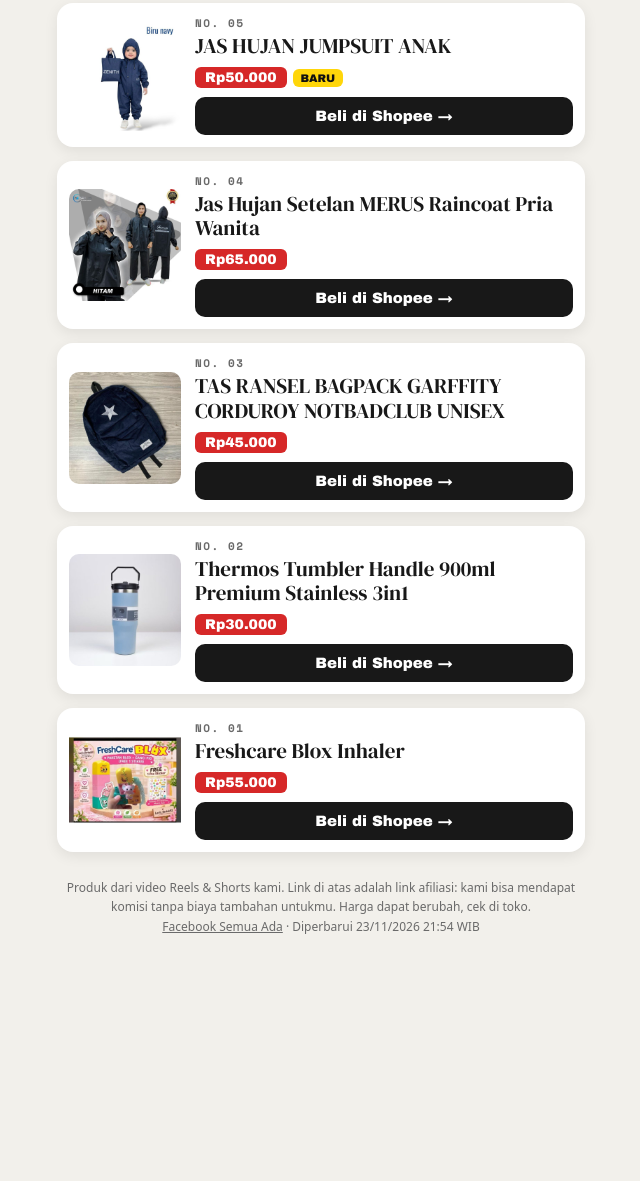
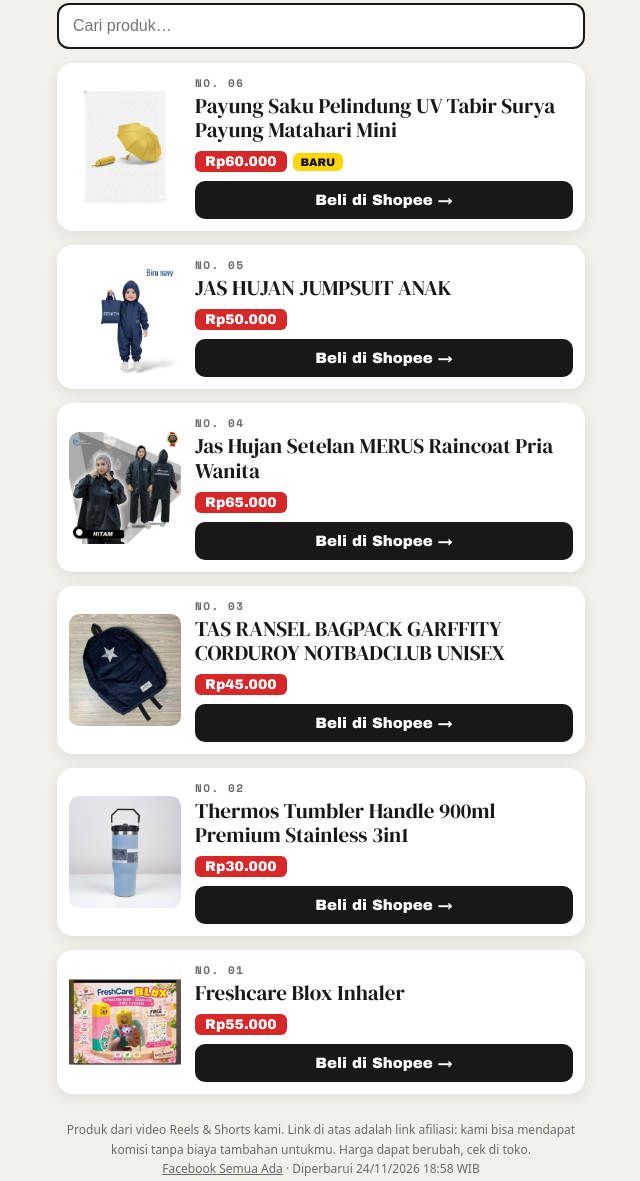
Before and after one commit to malik2008/karyawan-ai-info, a plain HTML site: page produk/index.html in a window 1280 px wide. Shown: the part 219-1400 px from the top of the page, without its empty margins (319-959 px from the left). Before the commit the page ends 1195 px from the top, so only its background shows below. Drawn offline with Linux system fonts and the light colour scheme.

Commit message:
Perbarui etalase produk

```diff
--- a/produk/index.html
+++ b/produk/index.html
@@ -39,8 +39,9 @@ footer{font-size:12px;color:var(--abu);text-align:center;margin-top:26px;line-he
 <header><img class="logo" src="logo.jpg" alt="Semua Ada">
 <h1>SEMUA ADA</h1><div class="sub">REKOMENDASI PRODUK · HARGA JELAS</div></header>
 <div class="garis"></div>
-
-<div class="kartu" data-cari="jas hujan jumpsuit anak"><img src="img/L203471.jpg" alt="JAS HUJAN JUMPSUIT ANAK" loading="lazy"><div class="isi"><div class="no">NO. 05</div><div class="nama">JAS HUJAN JUMPSUIT ANAK</div><span class="harga">Rp50.000</span><span class="baru">BARU</span><a class="beli" href="https://s.shopee.co.id/90702XcbUC" target="_blank" rel="nofollow sponsored noopener">Beli di Shopee →</a></div></div>
+<input id="cari" class="cari" type="search" placeholder="Cari produk…">
+<div class="kartu" data-cari="payung saku pelindung uv tabir surya payung matahari mini"><img src="img/L83815c.jpg" alt="Payung Saku Pelindung UV Tabir Surya Payung Matahari Mini" loading="lazy"><div class="isi"><div class="no">NO. 06</div><div class="nama">Payung Saku Pelindung UV Tabir Surya Payung Matahari Mini</div><span class="harga">Rp60.000</span><span class="baru">BARU</span><a class="beli" href="https://s.shopee.co.id/3g5UnZK1Io" target="_blank" rel="nofollow sponsored noopener">Beli di Shopee →</a></div></div>
+<div class="kartu" data-cari="jas hujan jumpsuit anak"><img src="img/L203471.jpg" alt="JAS HUJAN JUMPSUIT ANAK" loading="lazy"><div class="isi"><div class="no">NO. 05</div><div class="nama">JAS HUJAN JUMPSUIT ANAK</div><span class="harga">Rp50.000</span><a class="beli" href="https://s.shopee.co.id/90702XcbUC" target="_blank" rel="nofollow sponsored noopener">Beli di Shopee →</a></div></div>
 <div class="kartu" data-cari="jas hujan setelan merus raincoat pria wanita"><img src="img/Lbe8ad5.jpg" alt="Jas Hujan Setelan MERUS Raincoat Pria Wanita" loading="lazy"><div class="isi"><div class="no">NO. 04</div><div class="nama">Jas Hujan Setelan MERUS Raincoat Pria Wanita</div><span class="harga">Rp65.000</span><a class="beli" href="https://s.shopee.co.id/8fU8qxPbbH" target="_blank" rel="nofollow sponsored noopener">Beli di Shopee →</a></div></div>
 <div class="kartu" data-cari="tas ransel bagpack garffity corduroy notbadclub unisex"><img src="img/La0430d.jpg" alt="TAS RANSEL BAGPACK GARFFITY CORDUROY NOTBADCLUB UNISEX" loading="lazy"><div class="isi"><div class="no">NO. 03</div><div class="nama">TAS RANSEL BAGPACK GARFFITY CORDUROY NOTBADCLUB UNISEX</div><span class="harga">Rp45.000</span><a class="beli" href="https://s.shopee.co.id/70Lt61XTOu" target="_blank" rel="nofollow sponsored noopener">Beli di Shopee →</a></div></div>
 <div class="kartu" data-cari="thermos tumbler handle 900ml premium stainless 3in1"><img src="img/L17c433.jpg" alt="Thermos Tumbler Handle 900ml Premium Stainless 3in1" loading="lazy"><div class="isi"><div class="no">NO. 02</div><div class="nama">Thermos Tumbler Handle 900ml Premium Stainless 3in1</div><span class="harga">Rp30.000</span><a class="beli" href="https://s.shopee.co.id/4VeY7MWIiG" target="_blank" rel="nofollow sponsored noopener">Beli di Shopee →</a></div></div>
@@ -48,7 +49,7 @@ footer{font-size:12px;color:var(--abu);text-align:center;margin-top:26px;line-he
 <footer>Produk dari video Reels &amp; Shorts kami. Link di atas adalah link afiliasi: kami bisa mendapat komisi
 tanpa biaya tambahan untukmu. Harga dapat berubah, cek di toko.<br>
 <a href="https://www.facebook.com/profile.php?id=61596680915739" target="_blank" rel="noopener" style="color:inherit">Facebook Semua Ada</a>
- · Diperbarui 23/11/2026 21:54 WIB</footer>
+ · Diperbarui 24/11/2026 18:58 WIB</footer>
 </div><script>
 const q=document.getElementById('cari');
 if(q){q.addEventListener('input',()=>{const t=q.value.toLowerCase();
```
Also changed, not shown: produk/img/L83815c.jpg (added).
